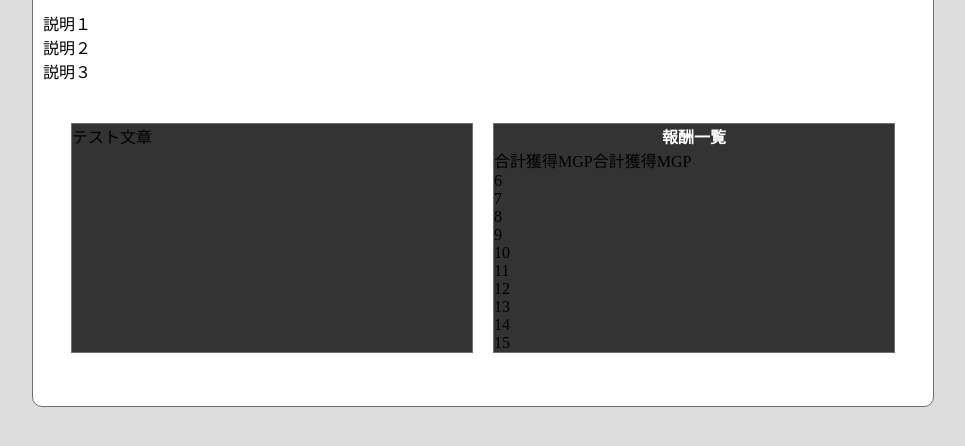
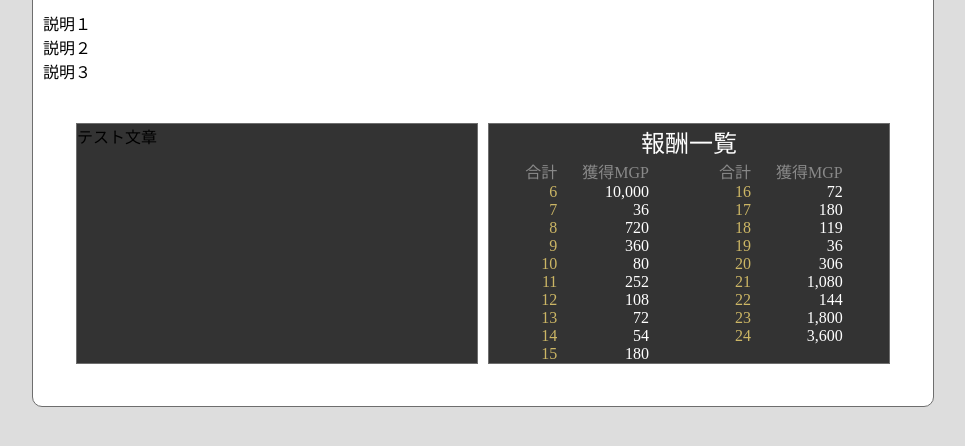
Before and after one commit to efgieL33t/efugiel33t.github.io, a plain HTML site: page ffxivCactpotSimu/ffxivCactpotSimu.html in a window 1280 px wide. Shown: the part 100-546 px from the top of the page, without its empty margins (157-1122 px from the left). Drawn offline with Linux system fonts and the light colour scheme.

Commit message:
得点表示部分の作成

```diff
--- a/ffxivCactpotSimu/ffxivCactpotSimu.css
+++ b/ffxivCactpotSimu/ffxivCactpotSimu.css
@@ -31,7 +31,7 @@ body {
 .container {
   display: flex;
   justify-content: center;
-  gap: 20px;
+  gap: 10px;
   padding: 40px 0px;
   margin: 0 auto;
 }
@@ -42,11 +42,13 @@ ul {
 
 .score-box {
   display: flex;
+  justify-content: center;
+  margin: 0 auto;
 }
 
 .score-title {
   text-align: center;
-  font-weight: bold;
+  font-size: 1.5em;
   color: white;
 }
 
@@ -55,3 +57,28 @@ ul {
   border: 1px solid #6e6e6e;
   background-color: #333;
 }
+
+.score-box p {
+  text-align: center;
+  color: #898989;
+}
+
+.score-box-sum {
+  padding-left: 30px;
+  padding-right: 10px;
+}
+
+.score-box-getMGP {
+  padding-left: 15px;
+  padding-right: 40px;
+}
+
+li {
+  text-align: right;
+  color: #ccb665;
+}
+
+.score-box-getMGP li {
+  text-align: right;
+  color: #fff;
+}
--- a/ffxivCactpotSimu/ffxivCactpotSimu.html
+++ b/ffxivCactpotSimu/ffxivCactpotSimu.html
@@ -46,8 +46,8 @@
           </div>
           <div class="score-box">
             <div class="score-box-sum">
+              <p>合計</p>
               <ul>
-                <li>合計</li>
                 <li>6</li>
                 <li>7</li>
                 <li>8</li>
@@ -61,18 +61,46 @@
               </ul>
             </div>
             <div class="score-box-getMGP">
+              <p>獲得MGP</p>
               <ul>
-                <li>獲得MGP</li>
+                <li>10,000</li>
+                <li>36</li>
+                <li>720</li>
+                <li>360</li>
+                <li>80</li>
+                <li>252</li>
+                <li>108</li>
+                <li>72</li>
+                <li>54</li>
+                <li>180</li>
               </ul>
             </div>
             <div class="score-box-sum">
+              <p>合計</p>
               <ul>
-                <li>合計</li>
+                <li>16</li>
+                <li>17</li>
+                <li>18</li>
+                <li>19</li>
+                <li>20</li>
+                <li>21</li>
+                <li>22</li>
+                <li>23</li>
+                <li>24</li>
               </ul>
             </div>
             <div class="score-box-getMGP">
+              <p>獲得MGP</p>
               <ul>
-                <li>獲得MGP</li>
+                <li>72</li>
+                <li>180</li>
+                <li>119</li>
+                <li>36</li>
+                <li>306</li>
+                <li>1,080</li>
+                <li>144</li>
+                <li>1,800</li>
+                <li>3,600</li>
               </ul>
             </div>
           </div>
```
